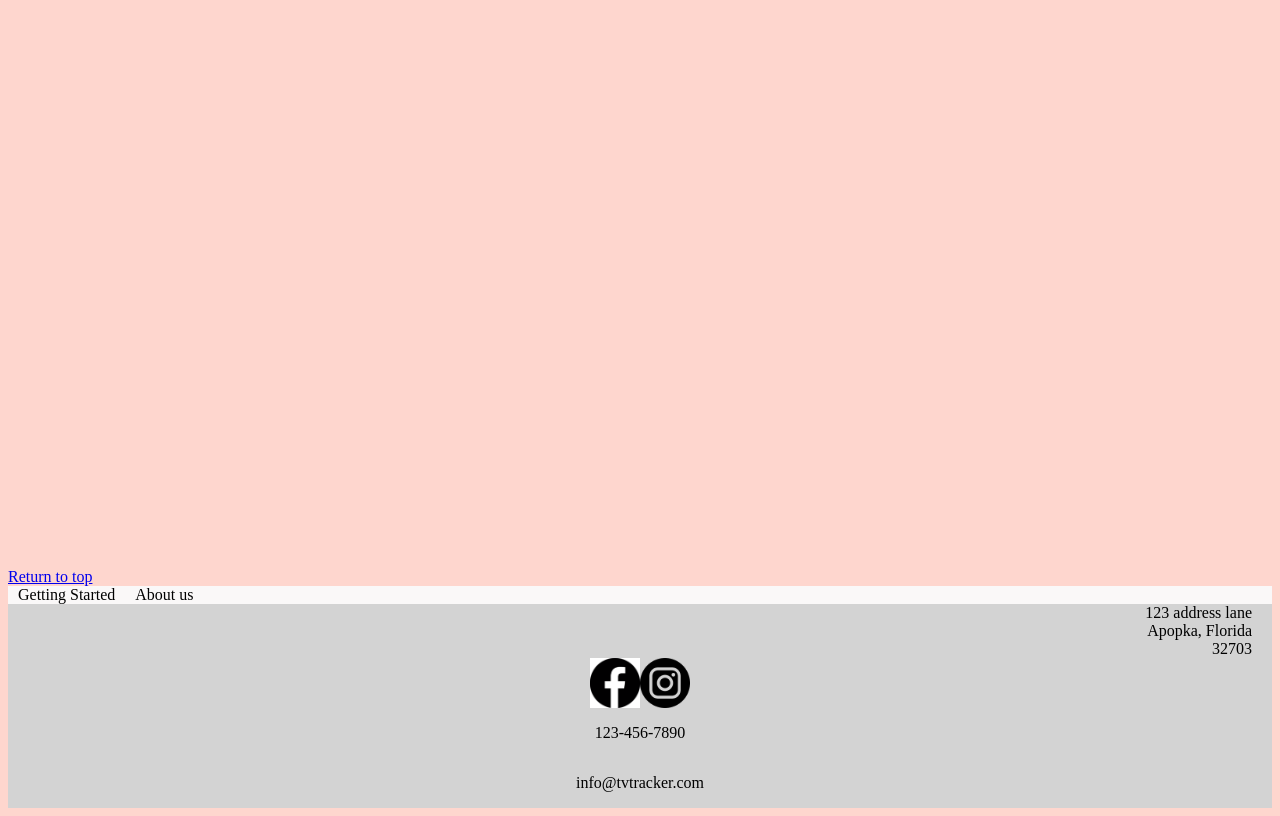
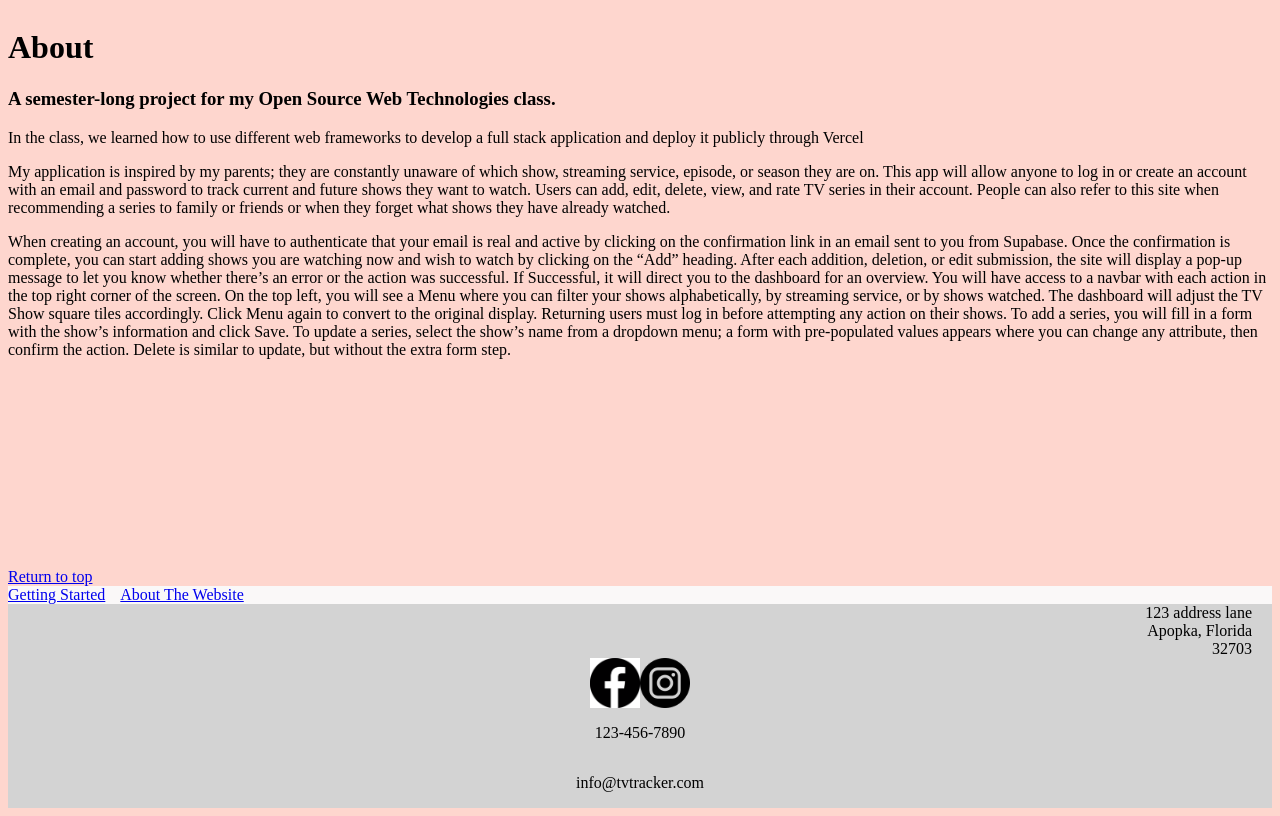
Before and after one commit to Eliaprogrammer/tv_show_tracker_website_app, a React (Vite) app: page /about in a window 1280 px wide. Built offline with nearby package versions, Linux system fonts and the light colour scheme; no server answers; a web font is replaced by a local one.

Commit message:
Adding static information on about the website and getting started.

```diff
--- /dev/null
+++ b/src/About.jsx
@@ -0,0 +1,48 @@
+function AboutInfo(){
+    return(
+        <div className="about_abstract">
+
+            <h1 className="about_header">About</h1>
+
+            <h3 className="about_subheader">
+                A semester-long project for my Open Source Web Technologies class.
+            </h3>
+
+            <div className="about_body">
+                <p>In the class, we learned how to use different web frameworks to develop a
+                    full stack application and deploy it publicly through Vercel
+
+                </p>
+                <p>
+                    My application is inspired by my parents; they are constantly unaware of which
+                    show, streaming service, episode, or season they are on. This app will allow
+                    anyone to log in or create an account with an email and password to track
+                    current and future shows they want to watch. Users can add, edit, delete, view,
+                    and rate TV series in their account. People can also refer to this site when
+                    recommending a series to family or friends or when they forget what shows they
+                    have already watched.
+                </p>
+
+                <p>
+
+                </p>
+                When creating an account, you will have to authenticate that your email is real
+                and active by clicking on the confirmation link in an email sent to you from
+                Supabase. Once the confirmation is complete, you can start adding shows you are
+                watching now and wish to watch by clicking on the “Add” heading. After each
+                addition, deletion, or edit submission, the site will display a pop-up message to
+                let you know whether there’s an error or the action was successful. If Successful,
+                it will direct you to the dashboard for an overview. You will have access to a
+                navbar with each action in the top right corner of the screen. On the top left,
+                you will see a Menu where you can filter your shows alphabetically, by streaming
+                service, or by shows watched. The dashboard will adjust the TV Show square tiles
+                accordingly. Click Menu again to convert to the original display. Returning users
+                must log in before attempting any action on their shows. To add a series, you will
+                fill in a form with the show’s information and click Save. To update a series,
+                select the show’s name from a dropdown menu; a form with pre-populated values
+                appears where you can change any attribute, then confirm the action. Delete is
+                similar to update, but without the extra form step.
+            </div>
+        </div>
+    )
+} export default AboutInfo;
--- a/src/AppRouter.css
+++ b/src/AppRouter.css
@@ -12,10 +12,7 @@
     background-color: #faf8f8;
     display: flex;
     flex-direction: row;
-}
-
-.footer_links p{
-    margin: 0 10px;
+    gap: 15px;
 }
 
 .address p{
--- a/src/AppRouter.jsx
+++ b/src/AppRouter.jsx
@@ -14,6 +14,8 @@ import ShowDetails from "./Show.jsx";
 import "./AppRouter.css";
 import facebook from "./assets/facebook.png";
 import instagram from "./assets/Instagram_icon.png";
+import AboutInfo from "./About.jsx";
+import GetStarted from "./GetStarted";
 
  function AppRouter(){
      const scrollRef = (e) => {
@@ -42,6 +44,8 @@ import instagram from "./assets/Instagram_icon.png";
                         <Route path="/sign_out" element={<SignOut />} />
                         <Route path="/profile" element={<UserProfile />} />
                         <Route path="/show" element={<ShowDetails />} />
+                        <Route path="/about" element={<AboutInfo />} />
+                        <Route path="get_started" element={<GetStarted />} />
                     </Routes>
                 </main>
 
@@ -52,8 +56,8 @@ import instagram from "./assets/Instagram_icon.png";
                         <div className="footer">
 
                             <div className="footer_links">
-                                <p>Getting Started</p>
-                                <p>About us</p>
+                                <Link to={"/get_started"}>Getting Started</Link>
+                                <Link to={"/about"}>About The Website</Link>
                             </div>
 
                             <div className="address" >
--- /dev/null
+++ b/src/GetStarted.jsx
@@ -0,0 +1,48 @@
+function GetStarted(){
+    return(
+        <div className="start">
+            <h1>Getting Started</h1>
+
+            <h3>Create an account</h3>
+            <ol>
+                <li>
+                    Click on "Create an account or Login" in the first box
+                </li>
+                <li>
+                    Below the Login form, click on "sign Up" next to the "Don't have an account"
+                </li>
+                <li>
+                    Fill in the boxes with the corresponding information
+                </li>
+                <li>Click on "Create Account" button</li>
+                <li>
+                    You will have to authenticate that your email is real and active by
+                    clicking on the confirmation link in an
+                    email sent to you from Supabase. If it doesn't appear check spam/junk folder
+                </li>
+                <li>Click on "Create an account or Login" again when redirected to Login</li>
+                <li>Once the confirmation is complete, you can
+                    start adding shows you are watching now and wish to watch by clicking on the
+                    “Add” heading.</li>
+            </ol>
+
+            <h3>Login</h3>
+            <ol>
+                <li>
+                    Enter the email and password you used to create an account
+                </li>
+                <li>Click "Submit"</li>
+                <ul>
+                    <li>Click on "Forgot Password" to reset your password</li>
+                </ul>
+                <li>It redirects you to the home page, click on one of the following actions</li>
+                <ul>
+                    <li>Add</li>
+                    <li>Manage</li>
+                    <li>View</li>
+                </ul>
+            </ol>
+
+        </div>
+    )
+} export default GetStarted;
```
